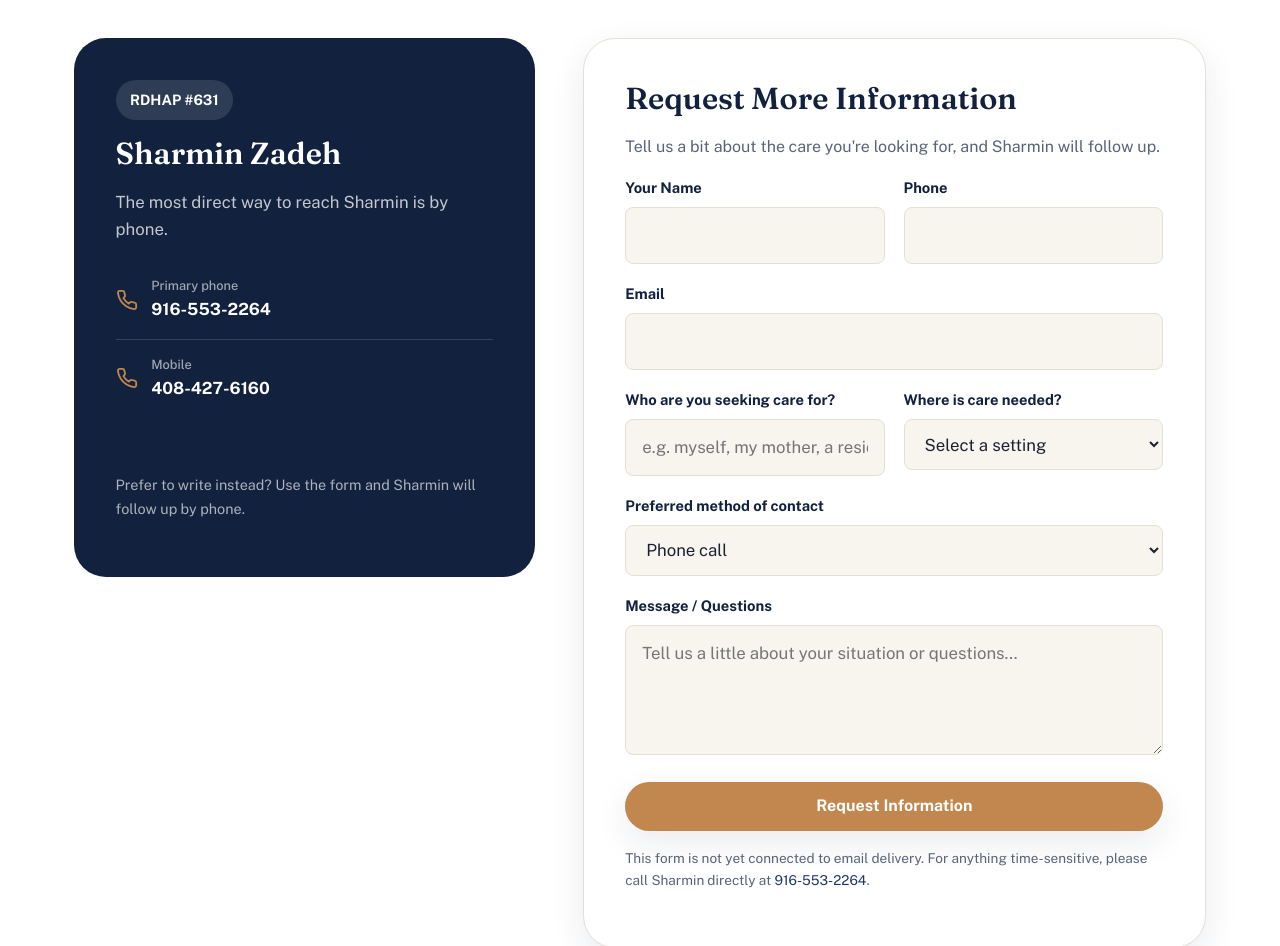
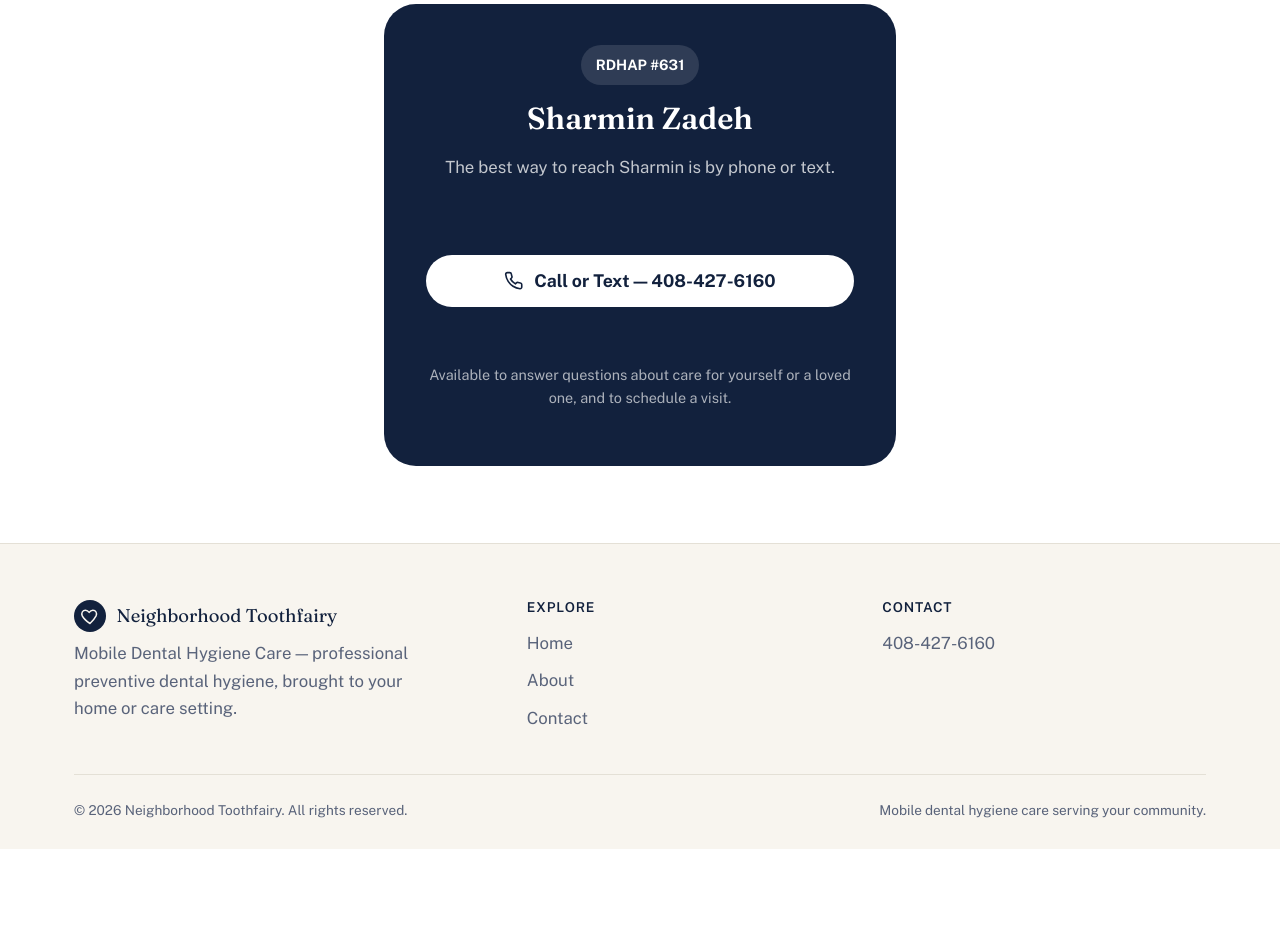
Before and after one commit to Sharmin-tooth/neighborhood-tooth-fairy, a plain HTML site: page contact.html in a window 1280 px wide. Shown: the part 540-1486 px from the top of the page. After the commit the page ends 1389 px from the top, so only its background shows below. Drawn offline with nearby package versions, Linux system fonts and the light colour scheme.

Commit message:
Add files via upload

```diff
--- a/contact.html
+++ b/contact.html
@@ -4,7 +4,7 @@
 <meta charset="UTF-8">
 <meta name="viewport" content="width=device-width, initial-scale=1.0">
 <title>Contact | Neighborhood Toothfairy Mobile Dental Hygiene</title>
-<meta name="description" content="Contact Sharmin Zadeh, RDHAP #631, to find out whether mobile dental hygiene care is right for you or your loved one. Call 916-553-2264.">
+<meta name="description" content="Contact Sharmin Zadeh, RDHAP #631, to find out whether mobile dental hygiene care is right for you or your loved one. Call 408-427-6160.">
 <link rel="preconnect" href="https://fonts.googleapis.com">
 <link rel="preconnect" href="https://fonts.gstatic.com" crossorigin>
 <link href="https://fonts.googleapis.com/css2?family=Fraunces:opsz,wght@9..144,400;9..144,500;9..144,600&family=Public+Sans:wght@400;500;600;700&display=swap" rel="stylesheet">
@@ -27,7 +27,7 @@
       <a href="contact.html" aria-current="page">Contact</a>
     </nav>
     <div class="nav-actions">
-      <a class="btn btn--primary nav-call" href="tel:19165532264">
+      <a class="btn btn--primary nav-call" href="tel:14084276160">
         <svg viewBox="0 0 24 24" fill="none" stroke="currentColor" stroke-width="2" stroke-linecap="round" stroke-linejoin="round"><path d="M22 16.92v3a2 2 0 0 1-2.18 2 19.79 19.79 0 0 1-8.63-3.07 19.5 19.5 0 0 1-6-6 19.79 19.79 0 0 1-3.07-8.67A2 2 0 0 1 4.11 2h3a2 2 0 0 1 2 1.72c.13.96.36 1.9.68 2.81a2 2 0 0 1-.45 2.11L8.09 9.91a16 16 0 0 0 6 6l1.27-1.27a2 2 0 0 1 2.11-.45c.9.32 1.85.55 2.81.68A2 2 0 0 1 22 16.92z"/></svg>
         Call Sharmin
       </a>
@@ -40,7 +40,7 @@
     <a href="index.html">Home</a>
     <a href="about.html">About</a>
     <a href="contact.html" aria-current="page">Contact</a>
-    <a class="btn btn--primary" href="tel:19165532264">Call Sharmin — 916-553-2264</a>
+    <a class="btn btn--primary" href="tel:14084276160">Call Sharmin — 408-427-6160</a>
   </div>
 </header>
 
@@ -50,105 +50,24 @@
     <div class="container">
       <span class="eyebrow">Contact</span>
       <h1 style="font-size: var(--step-4);">Let's Talk About Your Dental Hygiene Needs</h1>
-      <p class="lede">Whether you are looking for care for yourself, a parent, a family member, or someone in your care, please contact Neighborhood Toothfairy to discuss how mobile dental hygiene services may help.</p>
+      <p class="lede">Whether you are looking for care for yourself, a parent, a family member, or someone in your care, call or text Sharmin directly to discuss how mobile dental hygiene services may help.</p>
     </div>
   </section>
 
   <section>
     <div class="container">
-      <div class="contact-grid reveal">
+      <aside class="contact-card reveal" style="max-width: 32rem; margin-inline: auto; text-align: center;">
+        <span class="credential-line">RDHAP #631</span>
+        <h3>Sharmin Zadeh</h3>
+        <p style="color: rgba(255,255,255,0.75);">The best way to reach Sharmin is by phone or text.</p>
 
-        <aside class="contact-card">
-          <span class="credential-line">RDHAP #631</span>
-          <h3>Sharmin Zadeh</h3>
-          <p style="color: rgba(255,255,255,0.75);">The most direct way to reach Sharmin is by phone.</p>
+        <a class="btn btn--on-dark btn--block mt-lg" href="tel:14084276160" style="font-size: 1.1rem;">
+          <svg viewBox="0 0 24 24" fill="none" stroke="currentColor" stroke-width="2" stroke-linecap="round" stroke-linejoin="round"><path d="M22 16.92v3a2 2 0 0 1-2.18 2 19.79 19.79 0 0 1-8.63-3.07 19.5 19.5 0 0 1-6-6 19.79 19.79 0 0 1-3.07-8.67A2 2 0 0 1 4.11 2h3a2 2 0 0 1 2 1.72c.13.96.36 1.9.68 2.81a2 2 0 0 1-.45 2.11L8.09 9.91a16 16 0 0 0 6 6l1.27-1.27a2 2 0 0 1 2.11-.45c.9.32 1.85.55 2.81.68A2 2 0 0 1 22 16.92z"/></svg>
+          Call or Text — 408-427-6160
+        </a>
 
-          <div class="contact-method">
-            <svg viewBox="0 0 24 24" fill="none" stroke="currentColor" stroke-width="2" stroke-linecap="round" stroke-linejoin="round"><path d="M22 16.92v3a2 2 0 0 1-2.18 2 19.79 19.79 0 0 1-8.63-3.07 19.5 19.5 0 0 1-6-6 19.79 19.79 0 0 1-3.07-8.67A2 2 0 0 1 4.11 2h3a2 2 0 0 1 2 1.72c.13.96.36 1.9.68 2.81a2 2 0 0 1-.45 2.11L8.09 9.91a16 16 0 0 0 6 6l1.27-1.27a2 2 0 0 1 2.11-.45c.9.32 1.85.55 2.81.68A2 2 0 0 1 22 16.92z"/></svg>
-            <span>
-              <span class="method-label">Primary phone</span>
-              <a href="tel:19165532264">916-553-2264</a>
-            </span>
-          </div>
-          <div class="contact-method">
-            <svg viewBox="0 0 24 24" fill="none" stroke="currentColor" stroke-width="2" stroke-linecap="round" stroke-linejoin="round"><path d="M22 16.92v3a2 2 0 0 1-2.18 2 19.79 19.79 0 0 1-8.63-3.07 19.5 19.5 0 0 1-6-6 19.79 19.79 0 0 1-3.07-8.67A2 2 0 0 1 4.11 2h3a2 2 0 0 1 2 1.72c.13.96.36 1.9.68 2.81a2 2 0 0 1-.45 2.11L8.09 9.91a16 16 0 0 0 6 6l1.27-1.27a2 2 0 0 1 2.11-.45c.9.32 1.85.55 2.81.68A2 2 0 0 1 22 16.92z"/></svg>
-            <span>
-              <span class="method-label">Mobile</span>
-              <a href="tel:14084276160">408-427-6160</a>
-            </span>
-          </div>
-
-          <p class="mt-lg" style="color: rgba(255,255,255,0.65); font-size: 0.9rem;">Prefer to write instead? Use the form and Sharmin will follow up by phone.</p>
-        </aside>
-
-        <div class="form-card">
-          <h3>Request More Information</h3>
-          <p class="lede" style="font-size:1rem;">Tell us a bit about the care you're looking for, and Sharmin will follow up.</p>
-
-          <form id="contact-form" novalidate>
-            <div class="form-row form-row--two">
-              <div class="field">
-                <label for="name">Your Name</label>
-                <input type="text" id="name" name="name" autocomplete="name" required>
-              </div>
-              <div class="field">
-                <label for="phone">Phone</label>
-                <input type="tel" id="phone" name="phone" autocomplete="tel" required>
-              </div>
-            </div>
-
-            <div class="form-row">
-              <div class="field">
-                <label for="email">Email</label>
-                <input type="email" id="email" name="email" autocomplete="email">
-              </div>
-            </div>
-
-            <div class="form-row form-row--two">
-              <div class="field">
-                <label for="patient-name">Who are you seeking care for?</label>
-                <input type="text" id="patient-name" name="patient_name" placeholder="e.g. myself, my mother, a resident...">
-              </div>
-              <div class="field">
-                <label for="care-setting">Where is care needed?</label>
-                <select id="care-setting" name="care_setting" required>
-                  <option value="" disabled selected>Select a setting</option>
-                  <option value="Private Home">Private Home</option>
-                  <option value="Assisted Living">Assisted Living</option>
-                  <option value="Skilled Care">Skilled Care</option>
-                  <option value="Memory Care">Memory Care</option>
-                  <option value="Other">Other</option>
-                </select>
-              </div>
-            </div>
-
-            <div class="form-row">
-              <div class="field">
-                <label for="contact-method">Preferred method of contact</label>
-                <select id="contact-method" name="contact_method">
-                  <option value="Phone call">Phone call</option>
-                  <option value="Text message">Text message</option>
-                  <option value="Email">Email</option>
-                </select>
-              </div>
-            </div>
-
-            <div class="form-row">
-              <div class="field">
-                <label for="message">Message / Questions</label>
-                <textarea id="message" name="message" placeholder="Tell us a little about your situation or questions..."></textarea>
-              </div>
-            </div>
-
-            <button type="submit" class="btn btn--primary btn--block">Request Information</button>
-
-            <p class="form-status" id="form-status" aria-live="polite"></p>
-
-            <p class="form-note">This form is not yet connected to email delivery. For anything time-sensitive, please call Sharmin directly at <a href="tel:19165532264">916-553-2264</a>.</p>
-          </form>
-        </div>
-
-      </div>
+        <p class="mt-lg" style="color: rgba(255,255,255,0.65); font-size: 0.9rem;">Available to answer questions about care for yourself or a loved one, and to schedule a visit.</p>
+      </aside>
     </div>
   </section>
 
@@ -177,7 +96,6 @@
       <div class="footer-col">
         <h4>Contact</h4>
         <ul>
-          <li><a href="tel:19165532264">916-553-2264</a></li>
           <li><a href="tel:14084276160">408-427-6160</a></li>
         </ul>
       </div>
--- a/script.js
+++ b/script.js
@@ -39,26 +39,6 @@ document.addEventListener('DOMContentLoaded', function () {
     revealEls.forEach(function (el) { observer.observe(el); });
   }
 
-  /* ---------- Contact form ---------- */
-  var form = document.querySelector('#contact-form');
-  var status = document.querySelector('#form-status');
-
-  if (form && status) {
-    form.addEventListener('submit', function (event) {
-      event.preventDefault();
-
-      // NOTE: This form is not yet connected to a delivery service.
-      // Point the form's "action" attribute at Formspree (or a similar
-      // form backend) and remove this preventDefault handler — or keep
-      // this handler and POST to your endpoint with fetch() — to make
-      // submissions actually reach Sharmin. See the README notes.
-      status.textContent = "Thanks for reaching out. This form isn't connected to email yet — please call or text Sharmin directly at 916-553-2264 until it is.";
-      status.classList.add('is-visible');
-      status.setAttribute('role', 'status');
-      form.reset();
-    });
-  }
-
   /* ---------- Current year in footer ---------- */
   var yearEls = document.querySelectorAll('[data-year]');
   yearEls.forEach(function (el) { el.textContent = new Date().getFullYear(); });
```
Also changed, not shown: about.html (+4 -5 lines), index.html (+9 -12 lines).
